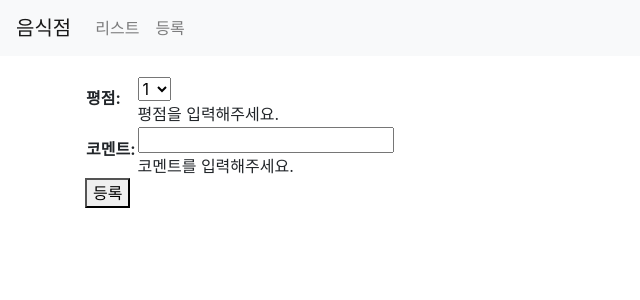
After one commit to tkguswls1106/first-django, a Django app: page /third/restaurant/2/review/create/ in a window 1280 px wide. The commit adds this page. Shown: the top 300 px of the page, without its empty margins (0-640 px from the left). Run offline with Django 3.2, Linux system fonts and the light colour scheme; data comes from the database, SQL or seed files in the repository; both versions use the stored data as it was after the commit.

Commit message:
third commit

```diff
--- a/third/forms.py
+++ b/third/forms.py
@@ -1,6 +1,34 @@
 from django.forms import ModelForm
-from third.models import Restaurant
+from django import forms
+from third.models import Restaurant, Review
 from django.utils.translation import gettext_lazy as _
+
+REVIEW_POINT_CHOICES = (
+    ('1', 1),  # '1'은 평점 1점
+    ('2', 2),  # '2'은 평점 2점
+    ('3', 3),  # '3'은 평점 3점
+    ('4', 4),  # '4'은 평점 4점
+    ('5', 5),  # '5'은 평점 5점
+)  # 평점 설정함.
+
+
+class ReviewForm(ModelForm):
+    class Meta:
+        model = Review
+        fields = ['point', 'comment', 'restaurant']
+        labels = {
+            'point': _('평점'),
+            'comment': _('코멘트'),
+        }
+        widgets = {  # 장고에서 주로 사용자에게 보여주면 안되는 필드 목록들을 넣는 모델폼의 속성을 widgets로 지정하여 선언한다. widgets으로 하면 필드 속성을 직접 렌더링해와서 사용할 수 있다는 장점도 있다.
+            'restaurant': forms.HiddenInput(),  # 리뷰를 달 식당 정보는 사용자에게 보여지지 않도록 한다.
+            'point': forms.Select(choices=REVIEW_POINT_CHOICES)  # 평점 선택지를 인자로 전달한다.
+        }  # from django import forms 선언해주고 사용하였음.
+        help_texts = {
+            'point': _('평점을 입력해주세요.'),
+            'comment': _('코멘트를 입력해주세요.'),
+        }
+
 
 class RestaurantForm(ModelForm):
     class Meta:
--- a/third/models.py
+++ b/third/models.py
@@ -13,7 +13,7 @@ class Review(models.Model):
     comment = models.CharField(max_length = 500)
 
     restaurant = models.ForeignKey(Restaurant, on_delete=models.CASCADE)  # Restaurant 모델클래스의 ForeignKey 를 갖고온다.
-    # 위의 모델클래스을class Restaurant 와의 릴레이션 정의.
+    # 위의 모델클래스를 class Restaurant 와의 릴레이션 정의.
     # Many-to-one 관계로써, many는 모델클래스 Review이고, one은 모델클래스 Restaurant 이다.
 
     # ForeignKey 는 외래키로써, 외부에서 온 키를 의미하고, 이는 모델클래스 Restaurant 의 primary key ( = pk id 값 1 ~) 를 의미한다.
--- a/third/templates/third/list.html
+++ b/third/templates/third/list.html
@@ -10,7 +10,7 @@
                     <h5 class="card-title">{{ item.name }}</h5>
                     <h6 class="card-subtitle mb-2 text-muted">{{ item.address }}</h6>
                     <p class="card-text">음식점 설명</p>
-                    <a href="{% url 'restaurant-detail' %}?id={{ item.id }}" class="card-link">자세히 보기</a>
+                    <a href="{% url 'restaurant-detail' id=item.id %}" class="card-link">자세히 보기</a>
                     <a href="{% url 'restaurant-update' %}?id={{ item.id }}" class="card-link">수정하기</a>
                 </div>
             </div>
--- /dev/null
+++ b/third/templates/third/review_create.html
@@ -0,0 +1,13 @@
+{% extends 'third/base.html' %}
+{% load static %}
+{% block content %}
+<div class="container">
+    <form action="{% url 'review-create' restaurant_id=item.id %}" method="post" style="margin-top:20px;">
+        {% csrf_token %}
+        <table>
+            {{ form.as_table }}
+        </table>
+        <button type="submit">등록</button>
+    </form>
+</div>
+{% endblock %}
--- a/third/urls.py
+++ b/third/urls.py
@@ -6,6 +6,8 @@ urlpatterns = [
     path('list/', views.list, name="list"),  # 레스토랑의 리스트를 보여주는 화면이다. /third/list/ 접속 경로를 의미한다.
     path('create/', views.create, name='restaurant-create'),
     path('update/', views.update, name='restaurant-update'),
-    path('detail/', views.detail, name='restaurant-detail'),
     path('delete/', views.delete, name='restaurant-delete'),
+    # path('detail/', views.detail, name='restaurant-detail'),
+    path('restaurant/<int:id>/', views.detail, name='restaurant-detail'),  # detail 의 주소를 패스파라미터(쿼리파라미터 말고)를 사용할 수 있도록 재정의함.
+    path('restaurant/<int:restaurant_id>/review/create/', views.review_create, name='review-create'),
 ]
--- a/third/views.py
+++ b/third/views.py
@@ -1,7 +1,7 @@
-from django.shortcuts import render, get_object_or_404
-from third.models import Restaurant
+from django.shortcuts import render, get_object_or_404, redirect
+from third.models import Restaurant, Review
 from django.core.paginator import Paginator
-from third.forms import RestaurantForm
+from third.forms import RestaurantForm, ReviewForm
 from django.http import HttpResponseRedirect
 
 
@@ -104,14 +104,18 @@ def update(request):  # 리퀘스트와 데이터베이스를 직접 활용해
 #   즉, 수정 대상은 instance=item 이었고, 새로운 데이터는 request.POST 인 것이다.
 #   하여튼 그렇게해서 form에 저장된 값을 유효성 검사를 하고 통과하면 form.save()로 임시가 아닌 완전히 데이터베이스에 값을 저장함으로써 업데이트가 된것이다.
 
-def detail(request):
-    if 'id' in request.GET:  # 만약 정상적으로 id가 왔을때
-        item = get_object_or_404(Restaurant, pk=request.GET.get('id'))  # 정상적으로 id가 왔을때 그 id값에 매칭되는 모델 인스턴스가 데이터베이스에 존재하면 그걸 item에 할당해주고,
+def detail(request, id):  # urls.py 파일에서 패스파라미터로 id값을 받을수있게 해놨기때문에, 매개변수로 id를 추가로 넣을 수 있게되었다.
+                         # 여기서 가장 중요한점은, 리퀘스트로 받아온것이 아니고 아예 패스파라미터로 메소드 매개변수로 id값을 가져온것이기 때문에 request.GET 이런거 필요없다.
+    if id is not None:
+        item = get_object_or_404(Restaurant, pk=id)  # 패스파라미터를 매개변수로 받아옴으로써, 더욱 간단하게 쓸 수 있게 됨.
+    # if 'id' in request.GET:  # 만약 정상적으로 id가 왔을때
+    #   item = get_object_or_404(Restaurant, pk=request.GET.get('id'))  # 정상적으로 id가 왔을때 그 id값에 매칭되는 모델 인스턴스가 데이터베이스에 존재하면 그걸 item에 할당해주고,
                                                                         # id는 잘 받았지만, id에 매칭되는 모델 인스턴스가 데이터베이스에 존재하지 않으면 404를 대신 item에 넣어준다.
                                                                         # 그러면, id값이 없는 데이터라 로딩이 안될때 사이트에 에러 안뜨고 'Page not found (404)'이라는 화면만 뜨고, 에러 내용이 뜨지 않는다.
                                                                         # 참고로 이건 shortcuts 소속 라이브러리 이다.
                                                                         # 결론적으로, item에 '가져온 id에 맞는 데이터베이스 데이터' 또는 '404'를 할당해준다는 것이다.
-        return render(request, 'third/detail.html', {'item': item})
+        reviews = Review.objects.filter(restaurant=item).all()  # 참고로 forms.py 파일의 모델폼을 쓰는것이 아니라, models.py 파일의 모델을 사용해야한다. 즉, 데이터베이스에 저장된건 models.py 파일의 변수니까 Review 를 사용해야하는 것이다.
+        return render(request, 'third/detail.html', {'item': item, 'reviews': reviews})
     return HttpResponseRedirect('/third/list/')  # 만약 정상적으로 id가 오지않았을때(= 값이 제대로 전달되지 않았다), 리스트 화면으로 이동한다.
 
 def delete(request):
@@ -119,3 +123,14 @@ def delete(request):
         item = get_object_or_404(Restaurant, pk=request.GET.get('id'))
         item.delete()
     return HttpResponseRedirect('/third/list/')  # 리스트 화면으로 이동한다. 이 코드줄은 if문 조건에 맞던안맞던간에 무조건 실행된다.
+
+def review_create(request, restaurant_id):
+    if request.method == 'POST':
+        form = ReviewForm(request.POST)
+        if form.is_valid():  # 데이터가 form 클래스에서 정의한 조건 (max_length 등)을 만족하는지 체크합니다.
+            new_item = form.save()  # save 메소드로 입력받은 데이터를 레코드로 추가합니다.
+        return redirect('restaurant-detail', id=restaurant_id)  # 전화면으로 이동합니다.
+    item = get_object_or_404(Restaurant, pk=restaurant_id)  # 이 item은 바로 밑줄의 코드에서도 사용됨.
+    form = ReviewForm(initial={'restaurant': item})  # 릴레이션 때문에 어느 레스토랑의 리뷰인지 미리 그 정보를 갖고와서 그거에 기반한 겉폼양식을 생성해놔야지 겉폼양식을 전달할수있기때문에 initial을 사용하였음. (예를들어, 이 리뷰는 5번 레스토랑의 리뷰니까 5번 겉폼양식을 갖다주라는 의미인 것이다.)
+    return render(request, 'third/review_create.html', {'form': form, 'item':item})  # 겉폼양식과 현재 불러온 item 정보도 함께 두가지를 html파일로 넘겨준다.
+                                                                                     # 굳이 item 까지 넘겨주는 이유는, review_create.html 파일에서 <form action="{% url 'review-create' restaurant_id=item.id %}" 부분의 item.id 부분으로 렌더링받은 item의 id 값을 갖고와야하기 때문이다.
```
Also changed, not shown: third/templates/third/detail.html (+15 -0 lines), db.sqlite3.
